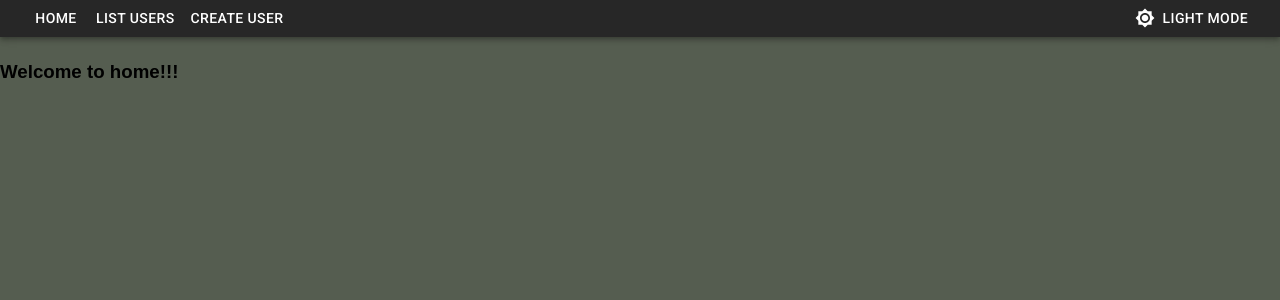
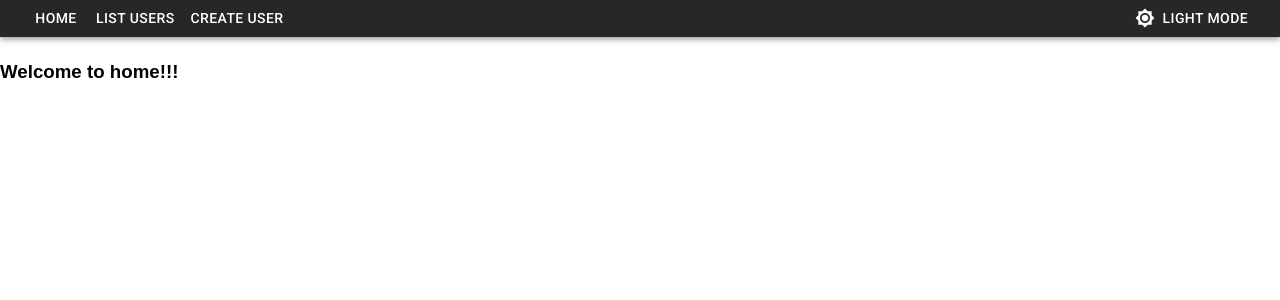
Before and after one commit to suganyajap/crud-completion, a React (Create React App) app: page / in a window 1280 px wide. Shown: the top 300 px of the page. Built offline with nearby package versions, Linux system fonts and the light colour scheme.

Commit message:
css changed

```diff
--- a/src/App.css
+++ b/src/App.css
@@ -41,5 +41,5 @@
 }
 body{
   font-family: 'Poppins', sans-serif;
-  background-color: #555D50;
+
 }
```
